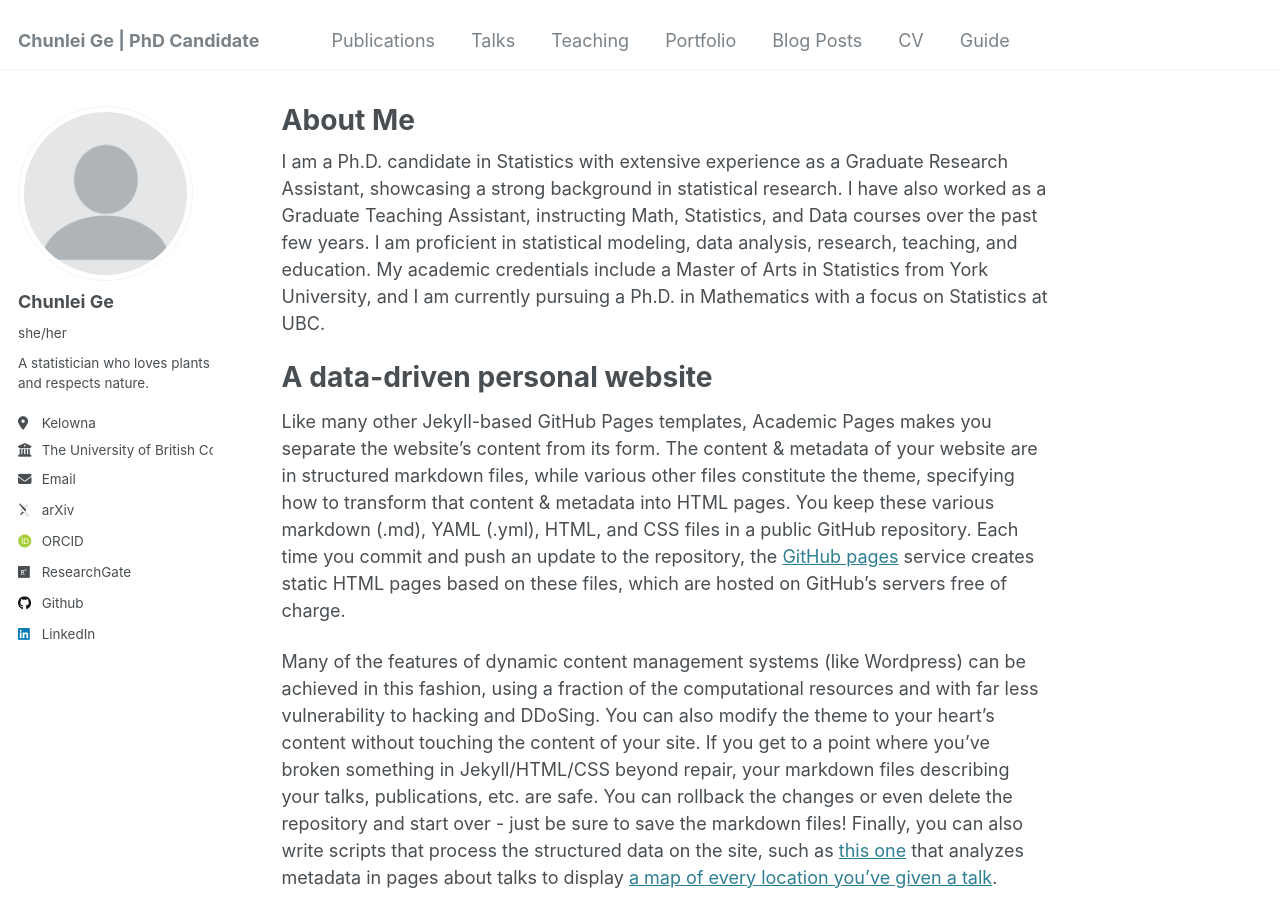
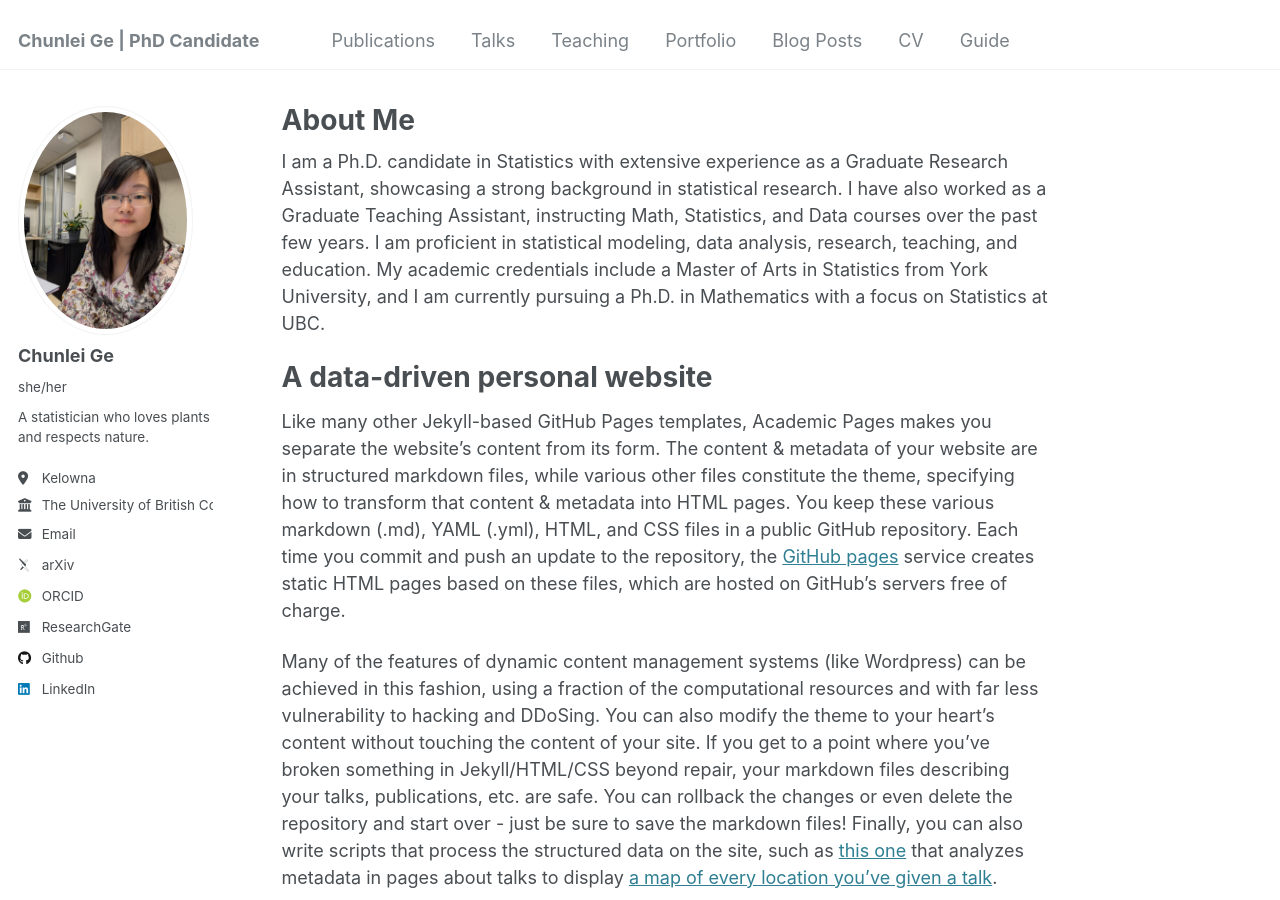
Before and after one commit to chunleige/chunleige.github.io, a Jekyll site: the page built from _pages/about.md, in a window 1280 px wide and 900 px high. Built offline with Jekyll 4.4.1, drawn with Linux system fonts in a browser that asks for light colours; some web fonts are replaced.

Commit message:
Update _config.yml

```diff
--- a/_config.yml
+++ b/_config.yml
@@ -21,7 +21,7 @@ repository               : "academicpages/academicpages.github.io"
 #               Additional customization can be done by editing /_includes/author-profile.html
 author:
   # Biographic information
-  avatar           : "profile.png"
+  avatar           : "Chunlei_Ge.jpg"
   name             : "Chunlei Ge"
   pronouns         : "she/her"
   bio              : "A statistician who loves plants and respects nature. "
```
